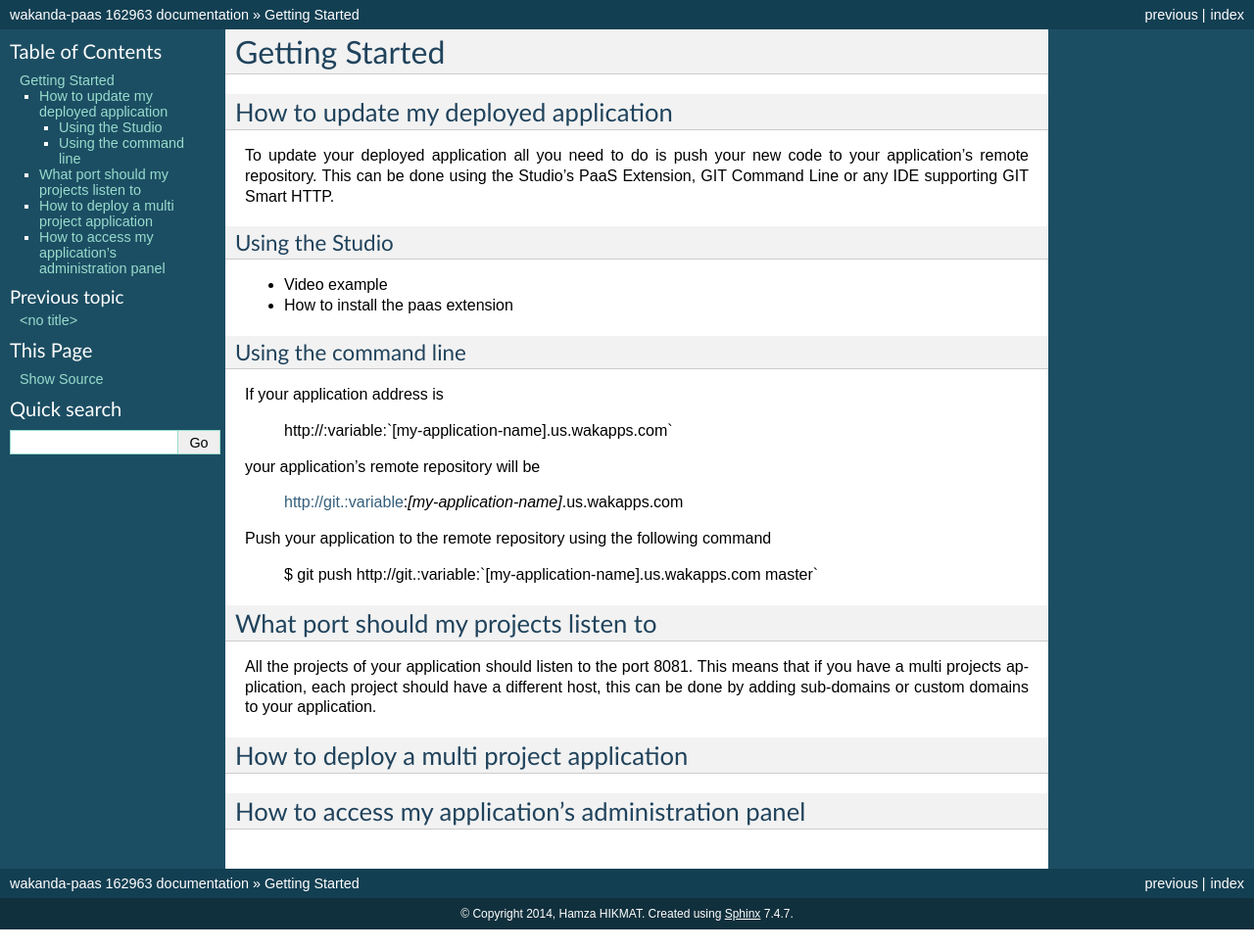
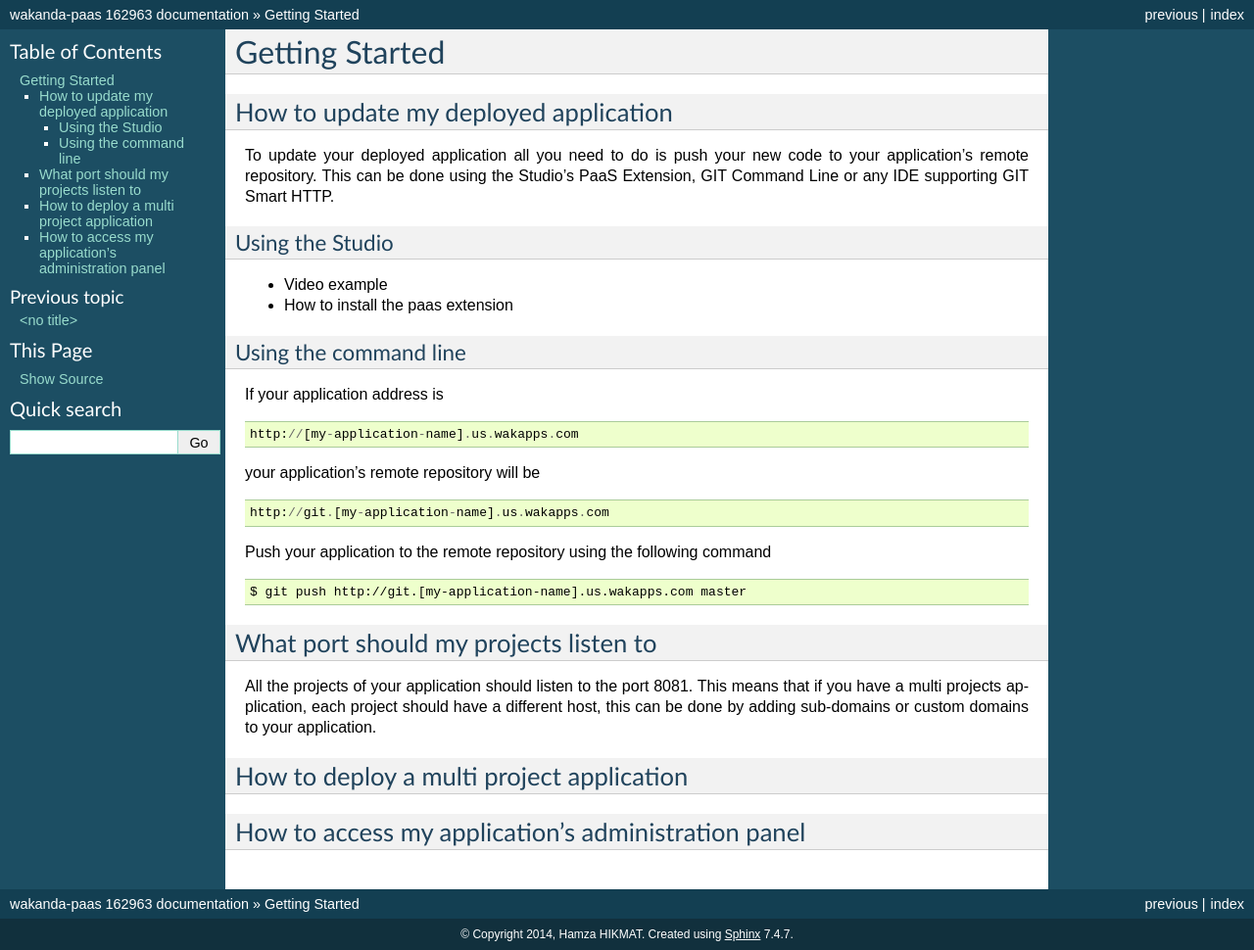
Before and after one commit to hamzahik/wakanda-paas-doc, a Sphinx documentation site: the page built from docs/getting_started.rst, in a window 1280 px wide. Shown: the whole page at 98% size. Built offline with Sphinx 7.4.7, drawn with Linux system fonts in a browser that asks for light colours; before the commit the page ends 949 px from its top, so only the background shows below that; some of the changed lines change nothing that is shown.

```diff
--- a/docs/getting_started.rst
+++ b/docs/getting_started.rst
@@ -1,6 +1,3 @@
-.. role:: variable
-.. role:: bash
-
 ===============
 Getting Started
 ===============
@@ -21,17 +18,17 @@
 Using the command line
 ======================
 
-If your application address is
+If your application address is ::
 
- :bash:`http://:variable:`[my-application-name]`.us.wakapps.com`
+ http://[my-application-name].us.wakapps.com
 
-your application's remote repository will be
+your application's remote repository will be ::
 
- http://git.:variable:`[my-application-name]`.us.wakapps.com
+ http://git.[my-application-name].us.wakapps.com
 
-Push your application to the remote repository using the following command
+Push your application to the remote repository using the following command ::
 
- :bash:`$ git push http://git.:variable:`[my-application-name]`.us.wakapps.com master`
+ $ git push http://git.[my-application-name].us.wakapps.com master
 
 **************************************
 What port should my projects listen to
```
